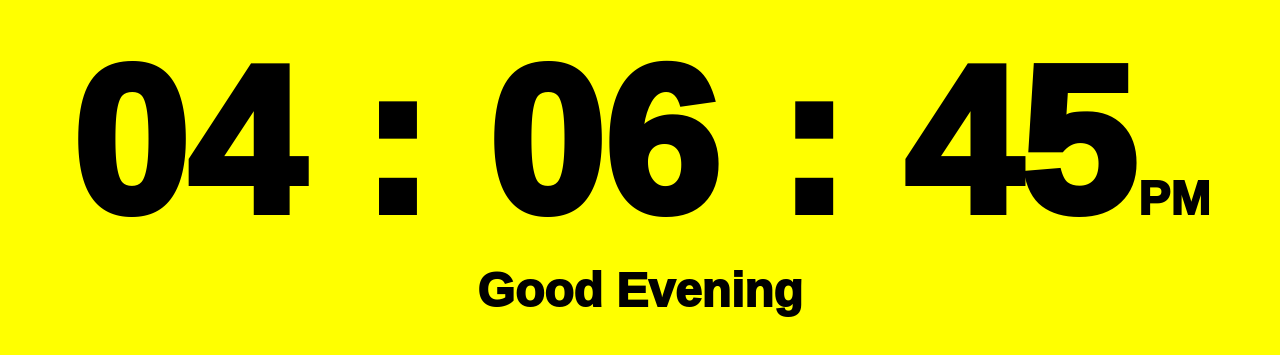
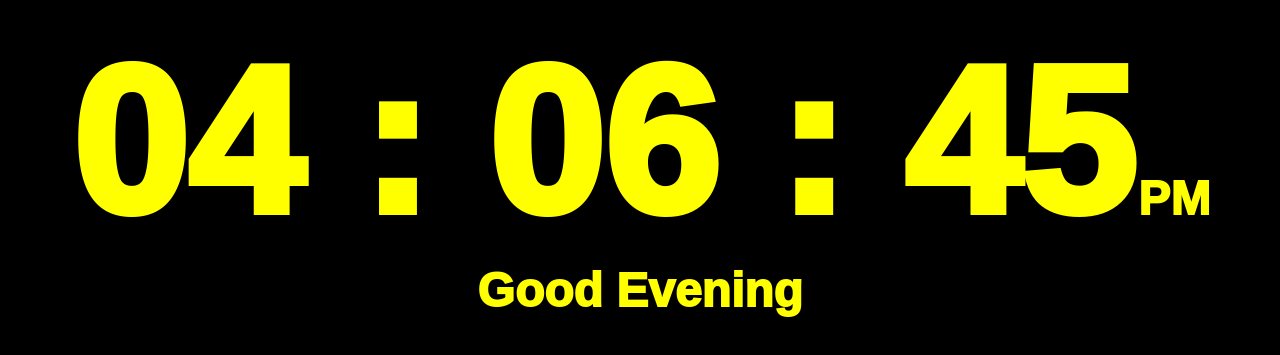
Before and after one commit to mairishavhoon/KlocK, a plain HTML site: page index.html in a window 1280 px wide. Shown: the part 229-584 px from the top of the page. Drawn offline with Linux system fonts and the light colour scheme.

Commit message:
made it aesthetic

```diff
--- a/style.css
+++ b/style.css
@@ -2,8 +2,8 @@
     animation: helo;
     animation-duration: 5s;
     animation-iteration-count: infinite;
-    color: rgb(0, 0, 0);
-    background-color: yellow;
+    color: yellow;
+    background-color: rgb(0, 0, 0);
     font-family: sans-serif;
     font-weight: 1000;
     padding: 0%;
```
